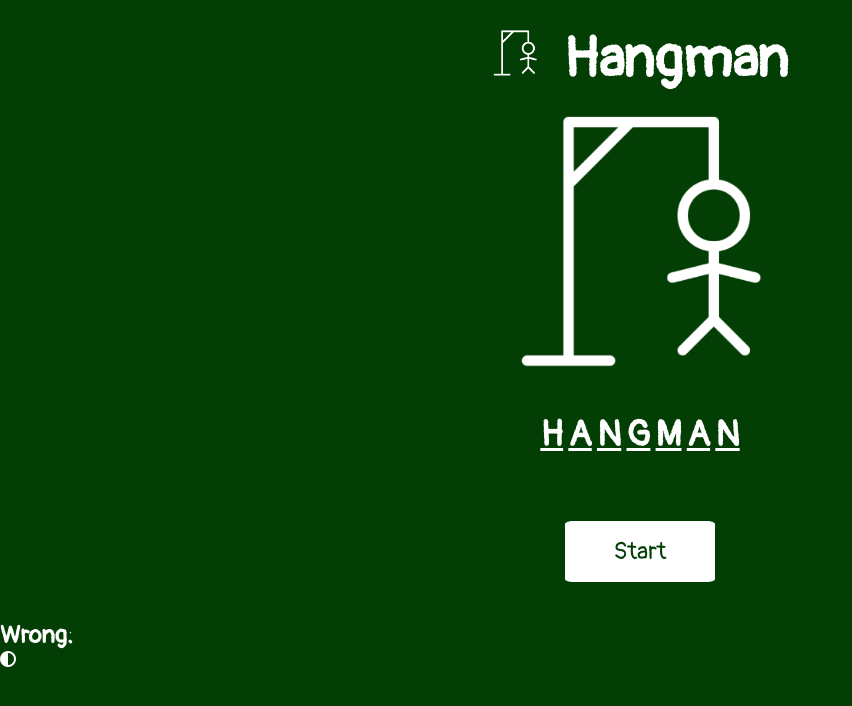
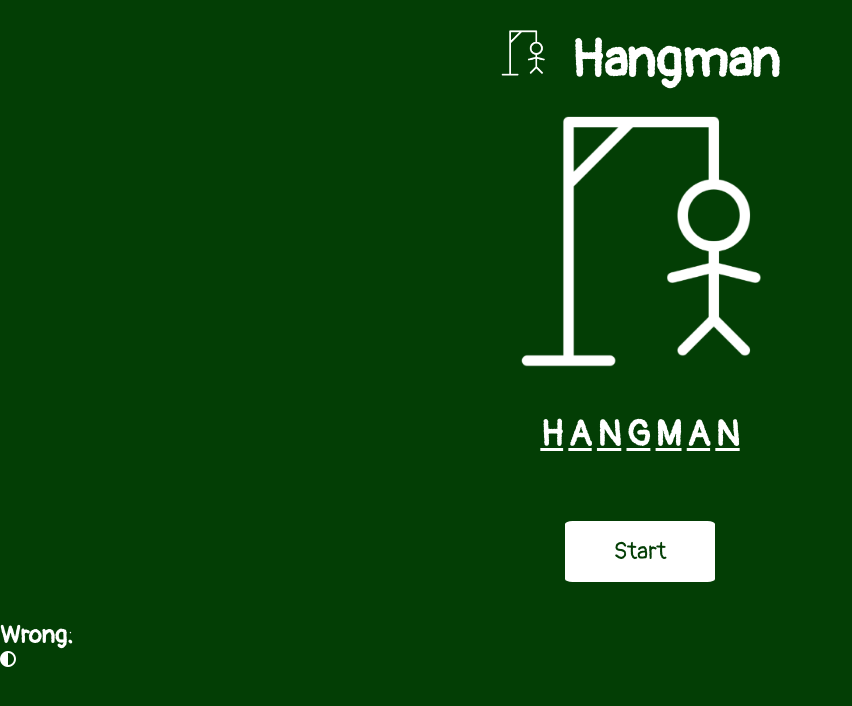
Before and after one commit to Grawnya/hangman, a website with bundled scripts: page index.html in a window 1280 px wide. Shown: the whole page, without its empty margins (0-852 px from the left). Built offline with nearby package versions, Linux system fonts and the light colour scheme.

Commit message:
change h1 font-size to 3.25rem

```diff
--- a/assets/css/styles.css
+++ b/assets/css/styles.css
@@ -18,13 +18,13 @@ body {
     color: var(--white);
 }
 
-/* Heading */
 h1 {
     padding-top: 1rem;
-    font-size: 3.5rem;
+    font-size: 3.25rem;
     height: 10vh;
     text-align: center;
 }
+/* Heading */
 
 #logo {
     padding-right: 1%;
```
